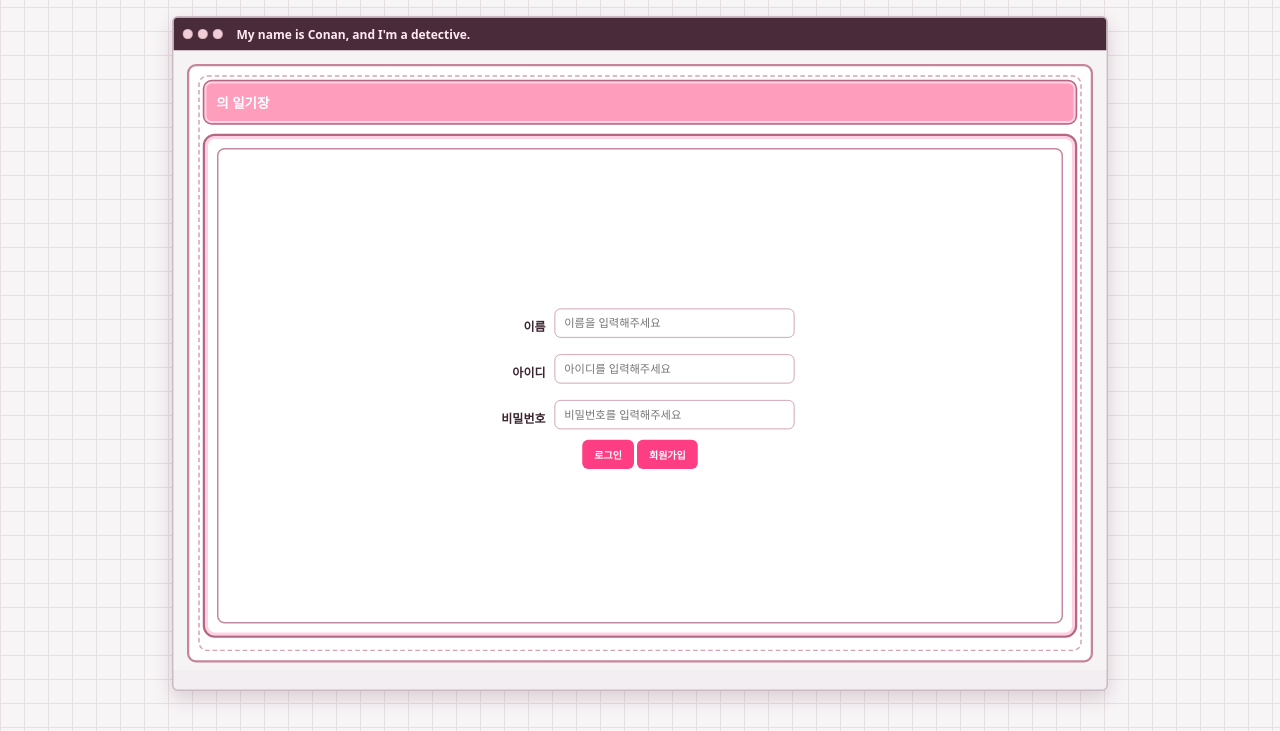
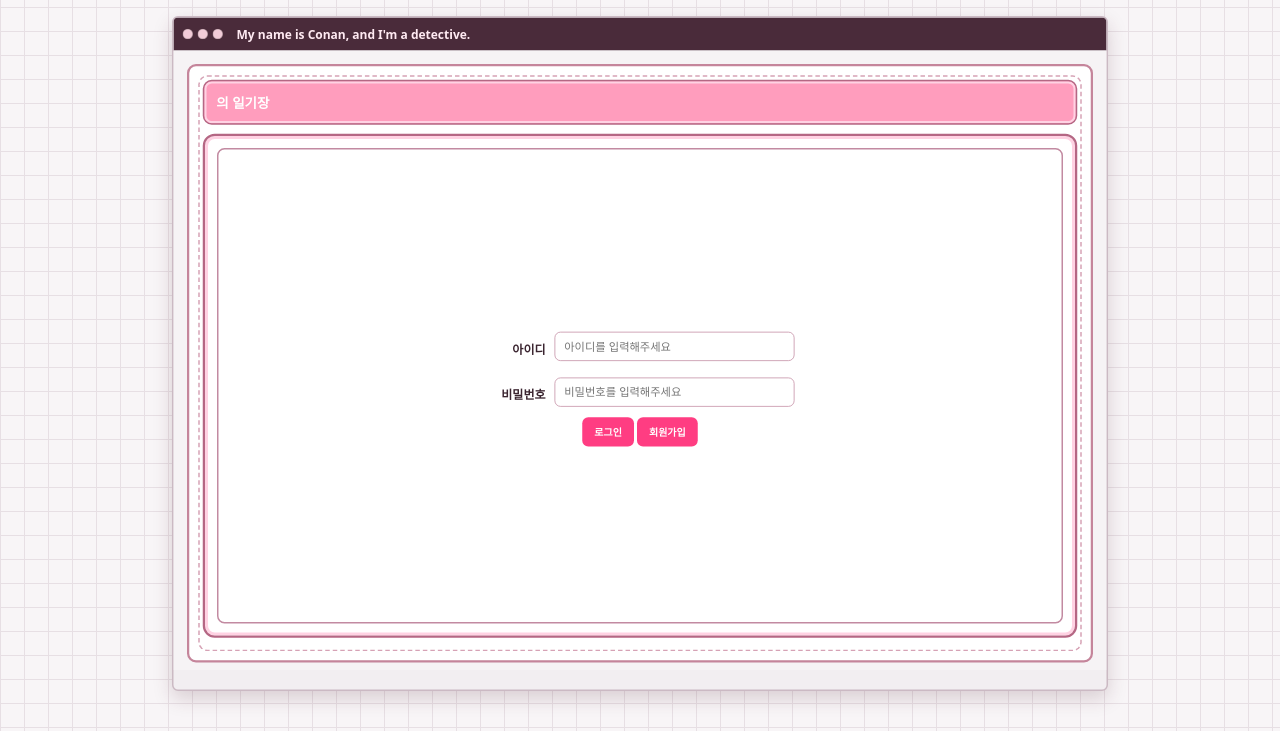
Before and after one commit to miniproject-conan/miniproject, a Python web app: template app/templates/login.html in a window 1280 px wide. Shown: the top 731 px of the page. Run offline with Jinja, Linux system fonts and the light colour scheme; the template is opened without the code that fills it, so the values that code supplies are empty.

Commit message:
🐛 fix: 로그인 시 이름 입력 제거

```diff
--- a/app/schemas/user.py
+++ b/app/schemas/user.py
@@ -9,7 +9,7 @@ class UserCreate(BaseModel):
 
 class UserLogin(BaseModel):
     login_id: str | None = None
-    username: str | None = None
+    # username: str | None = None
     password: str
 
 
--- a/app/static/loginscript.js
+++ b/app/static/loginscript.js
@@ -46,17 +46,17 @@ function debugResponse(where, res, body) {
 // ----- 로그인 -----
 async function handleLogin(e) {
   e.preventDefault();
-  const name = document.getElementById('name').value.trim();
+  // const name = document.getElementById('name').value.trim();
   const id = document.getElementById('id').value.trim();
   const pw = document.getElementById('pw').value.trim();
-  if (!id || !pw || !name) return alert('아이디와 비밀번호를 입력하세요.');
+  if (!id || !pw) return alert('아이디와 비밀번호를 입력하세요.');
 
   try {
     const res = await fetch('/api/v1/auth/login', {
       method: 'POST',
       headers: { 'Content-Type': 'application/json', 'Accept': 'application/json' },
       credentials: 'include', // 백엔드가 쿠키로 토큰 관리한다 했으니 필수
-      body: JSON.stringify({ name: name, login_id: id, password: pw }),
+      body: JSON.stringify({login_id: id, password: pw }),
     });
 
     const body = await readBodySafely(res);
--- a/app/templates/login.html
+++ b/app/templates/login.html
@@ -21,10 +21,6 @@
               <div class="inner">
                 <form id="loginForm">
                   <div class="input_row">
-                    <label for="name">이름 </label>
-                    <input type="text" id="name" placeholder="이름을 입력해주세요" />
-                  </div>
-                  <div class="input_row">
                     <label>아이디</label>
                     <input type="text" id="id" placeholder="아이디를 입력해주세요" />
                   </div>
```
Also changed, not shown: app/api/v1/auth.py (+2 -6 lines).
